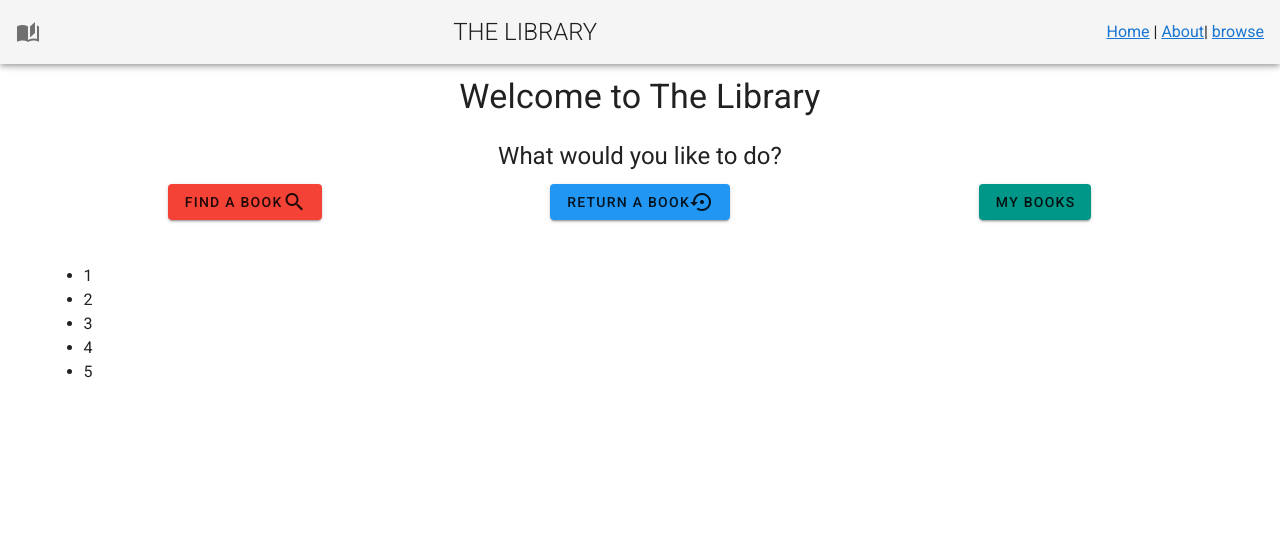
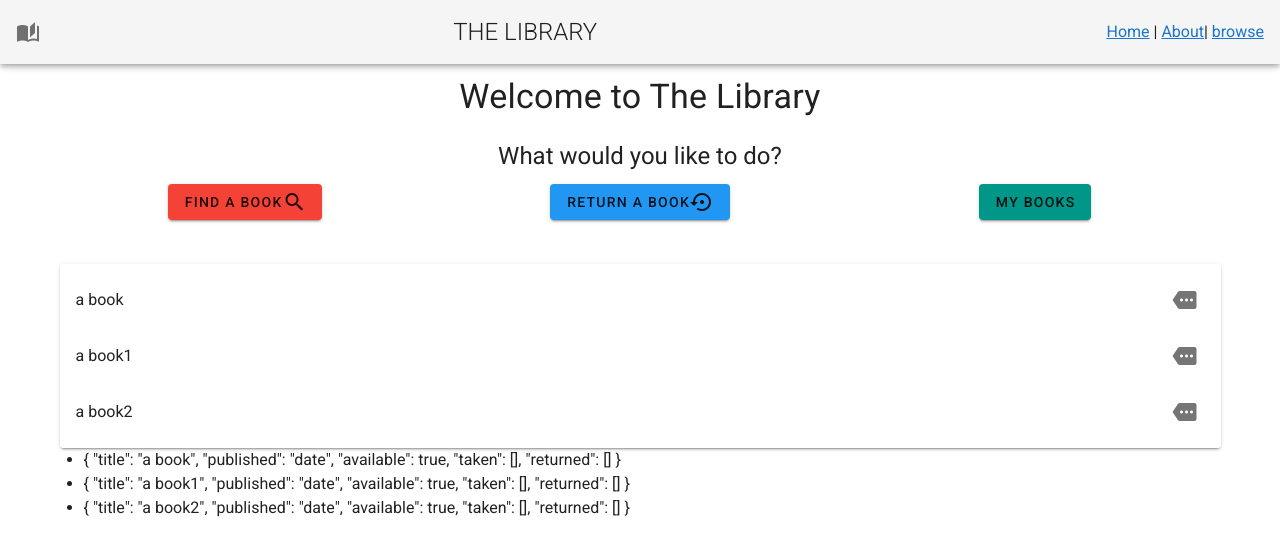
Before and after one commit to guylil/the-library-front-vuejs, a Vue app: page / in a window 1280 px wide. Shown: the top 554 px of the page. Built offline with nearby package versions, Linux system fonts and the light colour scheme.

Commit message:
working on the store

```diff
--- a/src/components/BooksList.vue
+++ b/src/components/BooksList.vue
@@ -2,6 +2,20 @@
   <v-container>
     <v-layout>
       <v-flex>
+        <v-card class="mx-auto">
+          <v-list shaped>
+            <v-list-item-group color="primary">
+              <v-list-item v-for="(book, i) in books" :key="i">
+                <v-list-item-content>
+                  <v-list-item-title v-text="book.title"></v-list-item-title>
+                </v-list-item-content>
+                <v-list-item-icon>
+                  <v-icon>mdi-more</v-icon>
+                </v-list-item-icon>
+              </v-list-item>
+            </v-list-item-group>
+          </v-list>
+        </v-card>
         <ul>
           <li v-for="(book, i) in books" :key="i">{{ book }}</li>
         </ul>
--- a/src/store/index.ts
+++ b/src/store/index.ts
@@ -4,10 +4,25 @@ import Vuex from "vuex";
 Vue.use(Vuex);
 
 export default new Vuex.Store({
+  // strict: process.env.NODE_ENV !== "production",
   state: {
     books: [
       {
         title: "a book",
+        published: "date",
+        available: true,
+        taken: [],
+        returned: []
+      },
+      {
+        title: "a book1",
+        published: "date",
+        available: true,
+        taken: [],
+        returned: []
+      },
+      {
+        title: "a book2",
         published: "date",
         available: true,
         taken: [],
--- a/src/views/MainView.vue
+++ b/src/views/MainView.vue
@@ -1,7 +1,7 @@
 <template>
   <div class="welcome">
     <Welcome />
-    <BooksList :books="[1, 2, 3, 4, 5]" />
+    <BooksList :books="books" />
   </div>
 </template>
 
@@ -9,12 +9,15 @@
 // @ is an alias to /src
 import Welcome from "@/components/Welcome";
 import BooksList from "@/components/BooksList";
+import { mapState } from "vuex";
 
 export default {
   name: "main-view",
   components: {
     Welcome,
     BooksList
-  }
+  },
+  data: () => ({}),
+  computed: mapState(["books"])
 };
 </script>
```
